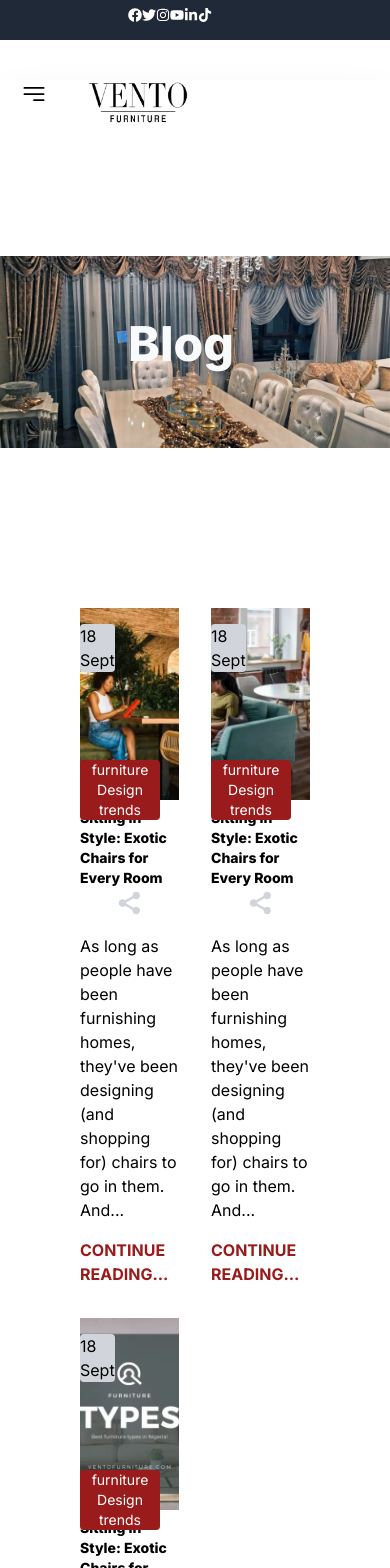
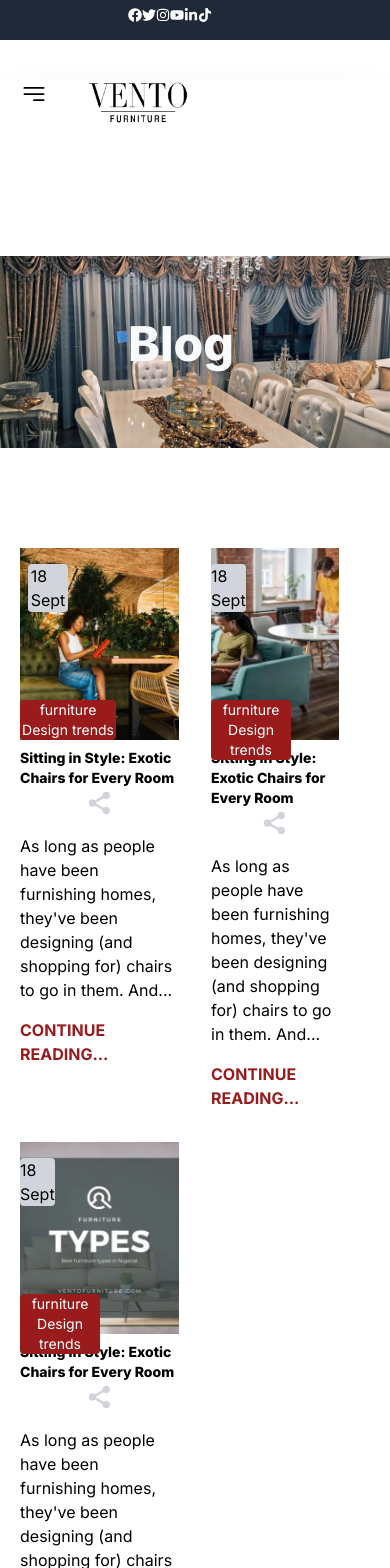
Before and after one commit to TimiMaliki/Home-and-furnitures, a Next.js app: page /pages/blog in a window 390 px wide. Shown: the top 1568 px of the page. Built offline with nearby package versions, Linux system fonts and the light colour scheme.

Commit message:
fixed the responsiveness

```diff
--- a/app/pages/blog/page.jsx
+++ b/app/pages/blog/page.jsx
@@ -29,18 +29,18 @@ const page = () => {
 
 
       {/* card-one */}
-      <div className="p-20 mt-20 w-full h-full gap-8 grid grid-cols-2 md:grid-cols-2 lg:grid-cols-3 lg:gap-8">
-        <div className="card w-full  h-full rounded">
+      <div className=" p-5 lg:p-20 mt-20 w-full h-full gap-8 grid grid-cols-2 md:grid-cols-2 lg:grid-cols-3 lg:gap-8">
+        <div className="card  lg:w-full  h-full rounded">
           {/* card-image-body */}
-          <div className="card-image">
-            <div className="image-body ">
+          <div className="card-image ">
+            <div className="image-body">
               <Image src={StyleWoman} className="lg:w-[700px] h-48 object-cover" alt="..."/>
-              <div className=" w-20 absolute  lg:grid place-content-center  lg:w-64 lg:h-12 rounded  -mt-10 sm:-mt-10 lg:-mt-10 text-white  bg-red-800 text-center">
-                <h2 className="text-sm  lg:text-lg">furniture <br/> Design trends</h2>
+              <div className=" w-24  absolute  grid place-content-center  lg:w-64 lg:h-12 rounded  -mt-10 sm:-mt-10 lg:-mt-10 text-white  bg-red-800 text-center">
+                <h2 className="text-sm  lg:text-lg">furniture Design trends</h2>
               </div>
             </div>
 
-            <div className="sm:w-12 sm:h-12 lg:w-16 lg:h-16 lg:ml-4  -mt-44 absolute  bg-gray-300 rounded">
+            <div className="w-10 h-12 lg:w-16 lg:h-16 ml-2 lg:ml-4 -mt-44 lg:-mt-44 absolute  bg-gray-300 rounded">
               <div className="grid place-content-center">
                 <h2>18</h2>
                 <h1>Sept</h1>
@@ -67,7 +67,7 @@ const page = () => {
 
           {/* cardtwo */}
 
-          <div className="card w-full  h-full rounded">
+          <div className="card w-32 lg:w-full  h-full rounded">
           {/* card-image-body */}
           <div className="card-image">
             <div className="image-body ">
```
